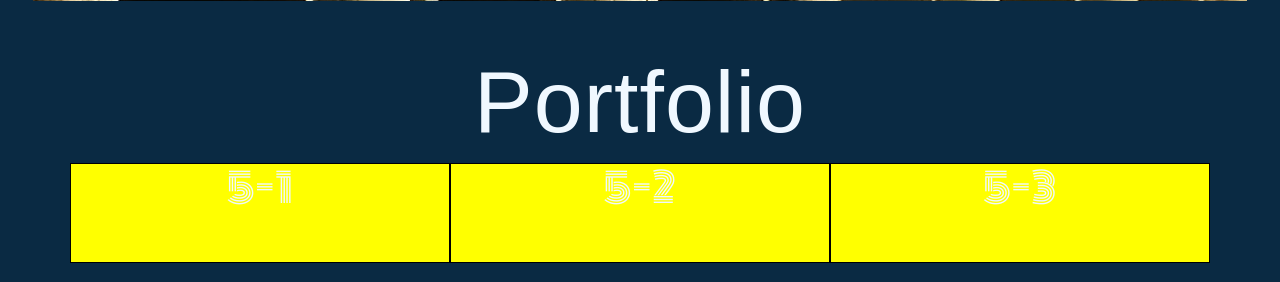
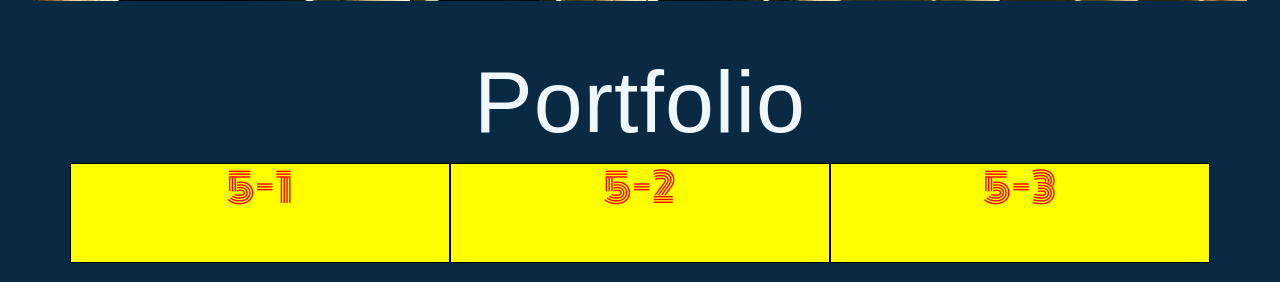
Before and after one commit to jimwu0614/HW_ResumeWork, a PHP site: page / in a window 1280 px wide. Shown: the part 3593-3875 px from the top of the page. Run offline with PHP 8.4, Linux system fonts and the light colour scheme; some libraries are stand-ins or nearby versions; some web fonts are replaced.

Commit message:
分類CSS

```diff
--- a/css/main.css
+++ b/css/main.css
@@ -124,39 +124,7 @@ article{
 
 /* 經歷區 */
 
-.odd_icon{
-    position: absolute;
-    left: 2rem;
-    top: -1rem;
-    font-size: 2rem;
-}
 
-.even_icon{
-    position: absolute;
-    right: 2rem;
-    top: -1rem;
-    font-size: 2rem;
-}
-
-@media (max-width:768px) {
-    .odd_icon{
-        display: none;
-    }
-    .even_icon{
-        display: none;
-    }
-}
-
-
-.timeline_header{
-    color: orchid;
-    word-wrap:break-word;
-}
-
-.timeline_subheader{
-    color: lightcoral;
-    word-wrap: break-word;
-}
 
 /* @media (max-width:768px) {
 
--- a/css/timeline.css
+++ b/css/timeline.css
@@ -104,3 +104,40 @@ h1{
     font-weight: 400;
     letter-spacing: 1px;
 }
+
+
+/* 左右兩邊的學習/工作ICON */
+.odd_icon{
+    position: absolute;
+    left: 2rem;
+    top: -1rem;
+    font-size: 2rem;
+}
+
+.even_icon{
+    position: absolute;
+    right: 2rem;
+    top: -1rem;
+    font-size: 2rem;
+}
+
+@media (max-width:768px) {
+    .odd_icon{
+        display: none;
+    }
+    .even_icon{
+        display: none;
+    }
+}
+
+/* 小段落文字顏色 */
+
+.timeline_header{
+    color: orchid;
+    word-wrap:break-word;
+}
+
+.timeline_subheader{
+    color: lightcoral;
+    word-wrap: break-word;
+}
--- a/index.html
+++ b/index.html
@@ -211,14 +211,24 @@
                 <h1 class="display-2 section_title">Portfolio</h1>
             </div>
             <div class="col-12 col-md-12 trigger" id="trigger_Portfolio"></div>
-            <div class="col-12 col-md-4 bg">
-                <h1>5-1</h1>
+
+            <div class="col-12 col-md-4 bg mb-4">
+                <h1 style="color: red;">5-1</h1>
             </div>
-            <div class="col-12 col-md-4 bg">
-                <h1>5-2</h1>
+            <div class="col-12 col-md-4 bg mb-4">
+                <h1 style="color: red;">5-2</h1>
             </div>
-            <div class="col-12 col-md-4 bg">
-                <h1>5-3</h1>
+            <div class="col-12 col-md-4 bg mb-4">
+                <h1 style="color: red;">5-3</h1>
+            </div>
+            <div class="col-12 col-md-4 bg mb-4">
+                <h1 style="color: red;">5-4</h1>
+            </div>
+            <div class="col-12 col-md-4 bg mb-4">
+                <h1 style="color: red;">5-5</h1>
+            </div>
+            <div class="col-12 col-md-4 bg mb-4">
+                <h1 style="color: red;">5-6</h1>
             </div>
         </div>
     </article>
@@ -402,7 +412,7 @@
 
 
     <footer class="footer fixed-bottom">
-
+        Made By Chia-Chun,Wu
     </footer>
 
 
```
